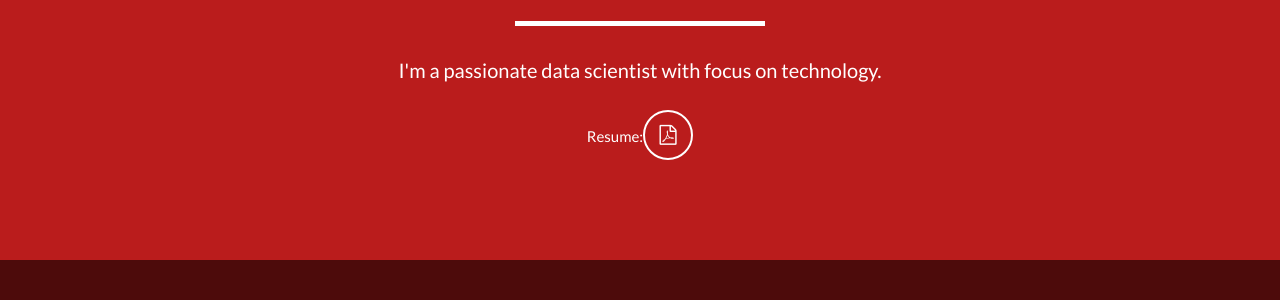
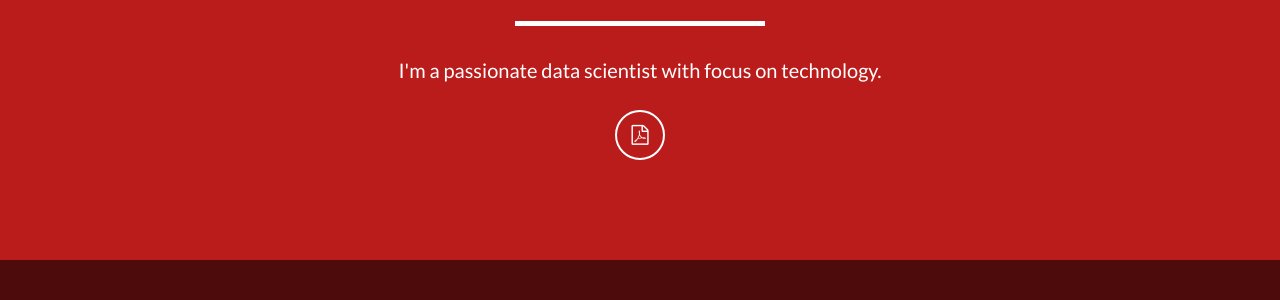
Before and after one commit to nicolamarangoni/nicolamarangoni.github.io, a Jekyll site: the page built from index.html, in a window 1280 px wide and 900 px high, scrolled down 1727 px. Shown: the part 248-548 px from the top of the window. Built offline with Jekyll 4.4.1, drawn with Linux system fonts in a browser that asks for light colours.

Commit message:
minor changes

```diff
--- a/_includes/about.html
+++ b/_includes/about.html
@@ -22,7 +22,7 @@
             </div>
             <div class="row">
                 <div class="col-lg-12 text-center">
-					Resume:<a href="files/Marangoni_eng_long.pdf" class="btn-social btn-outline"><i class="fa fa-fw fa-file-pdf-o"></i></a>
+					<a href="files/Marangoni_eng_long.pdf" class="btn-social btn-outline"><i class="fa fa-fw fa-file-pdf-o"></i></a>
 				</div>
             </div>
         </div>
```
